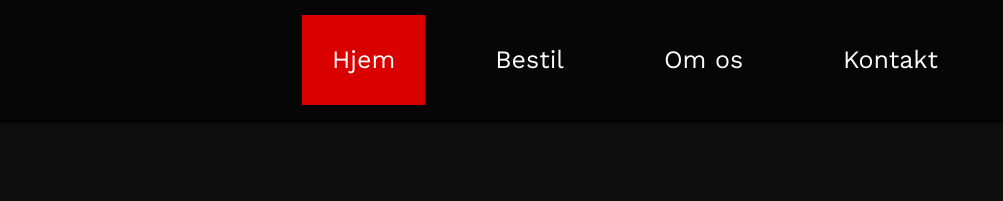
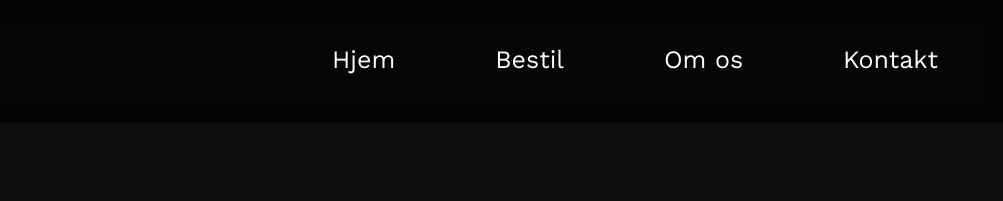
Before and after one commit to aeeux/diget66, a plain HTML site: page bestilling.html in a window 1280 px wide. Shown: the top 201 px of the page, 277-1280 px from the left. Drawn offline with nearby package versions, Linux system fonts and the light colour scheme; a script that the page names is missing.

Commit message:
Update bestilling.html

```diff
--- a/bestilling.html
+++ b/bestilling.html
@@ -23,7 +23,7 @@
                     <input class="menu-btn" type="checkbox" id="menu-btn" />
                     <label class="menu-icon" for="menu-btn"><span class="navicon"></span></label>
                     <ul id="ul__nav" class="menu">
-                        <li><a class="active" href="index.html">Hjem</a></li>
+                        <li><a href="index.html">Hjem</a></li>
                         <li><a href="bestilling.html">Bestil</a></li>
                         <li><a href="#">Om os</a></li>
                         <li><a href="#">Kontakt</a></li>
```
